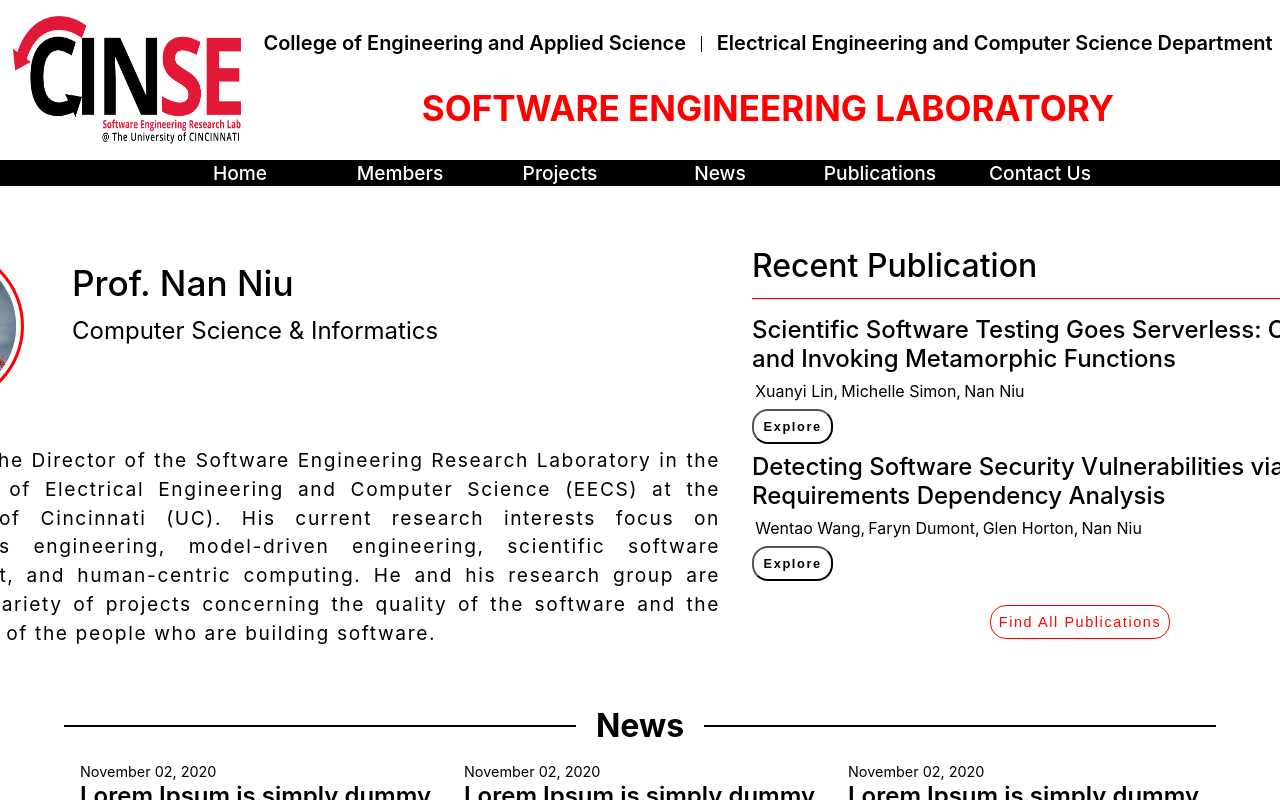
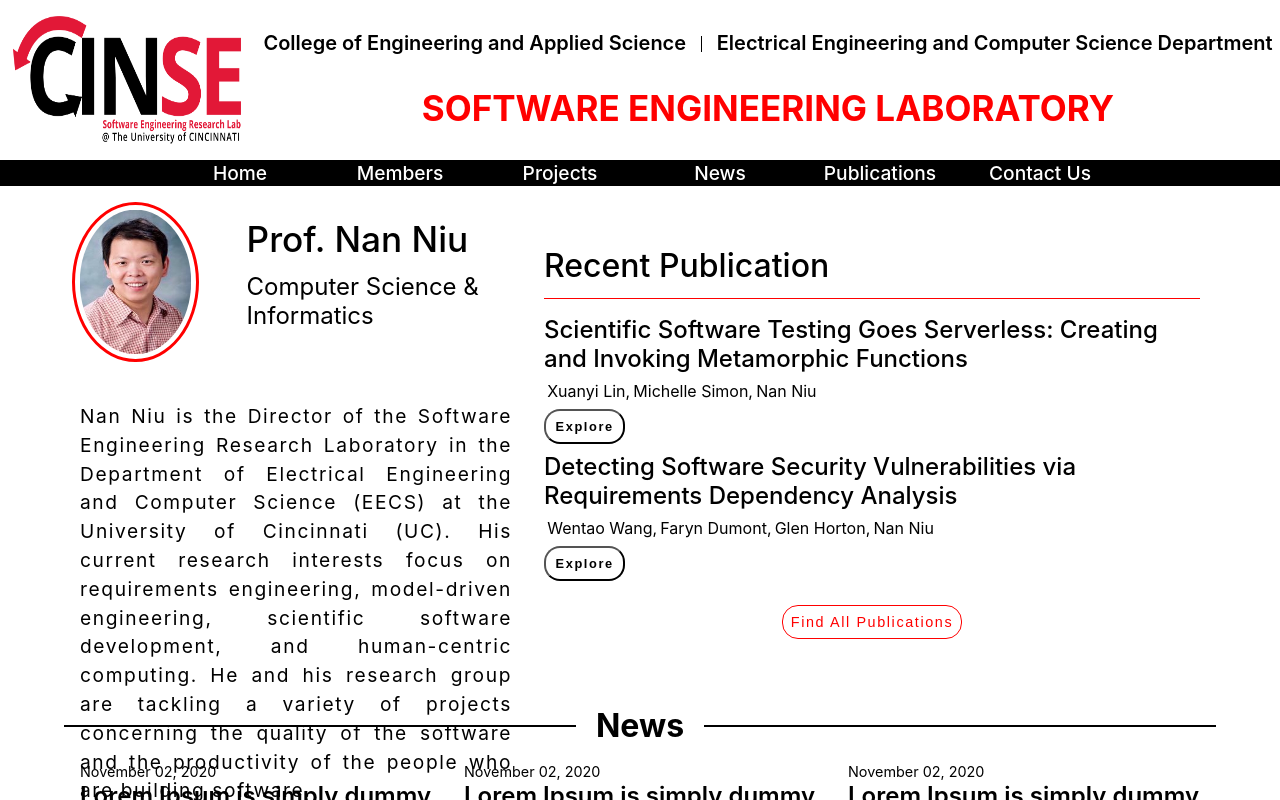
Before and after one commit to NanNiuCINSE/CINSE-Website, a React (Create React App) app: page / in a window 1280 px wide. Built offline with nearby package versions, Linux system fonts and the light colour scheme.

Commit message:
corrected css styling for the main section

```diff
--- a/src/components/LandingPage/LandingPage.css
+++ b/src/components/LandingPage/LandingPage.css
@@ -4,10 +4,3 @@
 	grid-template-rows: repeat(3, 31.5rem);
 	gap: 1rem;
 }
-.landing-container {
-	width: 100vw;
-	/* height: 31.5rem; */
-	display: flex;
-	justify-content: center;
-	align-items: center;
-}
--- a/src/components/LandingPage/LandingPage.jsx
+++ b/src/components/LandingPage/LandingPage.jsx
@@ -1,22 +1,16 @@
-import React, { Fragment } from 'react';
+import React from 'react';
 import './LandingPage.css';
-import Profile from './Profile/Profile';
-import SidePublication from './SidePublication/SidePublication';
+import MainSection from './MainSection/MainSection';
 import NewsSection from './NewsSection/NewsSection';
 import LabPhoto from './LabPhoto/LabPhoto';
 
 const LandingPage = () => {
 	return (
-		<Fragment>
-			<div className='landing-main-container'>
-				<div className='landing-container'>
-					<Profile />
-					<SidePublication />
-				</div>
-				<NewsSection />
-				<LabPhoto />
-			</div>
-		</Fragment>
+		<div className='landing-main-container'>
+			<MainSection />
+			<NewsSection />
+			<LabPhoto />
+		</div>
 	);
 };
 
--- /dev/null
+++ b/src/components/LandingPage/MainSection/MainSection.css
@@ -0,0 +1,11 @@
+.landing-container {
+	display: flex;
+	justify-content: center;
+	align-items: center;
+}
+
+.landing-wrapper {
+	width: 90%;
+	height: 100%;
+	display: flex;
+}
--- /dev/null
+++ b/src/components/LandingPage/MainSection/MainSection.jsx
@@ -0,0 +1,19 @@
+import React from 'react';
+import './MainSection.css';
+import Profile from './Profile/Profile';
+import SidePublication from './SidePublication/SidePublication';
+
+const MainSection = () => {
+	return (
+		<section className='landing-container'>
+			{/*
+			<SidePublication /> */}
+			<div className='landing-wrapper'>
+				<Profile />
+				<SidePublication />
+			</div>
+		</section>
+	);
+};
+
+export default MainSection;
--- a/src/components/LandingPage/Profile/Profile.css
+++ b/src/components/LandingPage/MainSection/Profile/Profile.css
@@ -1,6 +1,5 @@
 .profile-main-container {
-	width: 55rem;
-	height: 26rem;
+	flex: 1;
 	/* border: 1px solid; */
 	display: flex;
 	flex-direction: column;
--- a/src/components/LandingPage/Profile/Profile.data.js
+++ b/src/components/LandingPage/MainSection/Profile/Profile.data.js
@@ -1,4 +1,4 @@
-import professor from '../../../resources/Images/nan.jpg';
+import professor from '../../../../resources/Images/nan.jpg';
 
 export const profileData = {
 	name: 'Prof. Nan Niu',
--- a/src/components/LandingPage/SidePublication/SidePublication.css
+++ b/src/components/LandingPage/MainSection/SidePublication/SidePublication.css
@@ -1,7 +1,5 @@
 .sidepub-section {
-	width: 45rem;
-	height: 30rem;
-	/* border: 1px solid; */
+	flex: 1;
 	display: flex;
 	justify-content: center;
 	align-items: center;
```
Also changed, not shown: src/components/LandingPage/MainSection/Profile/Profile.jsx (renamed from src/components/LandingPage/Profile/Profile.jsx), src/components/LandingPage/MainSection/SidePublication/SidePublication.data.js (renamed from src/components/LandingPage/SidePublication/SidePublication.data.js), src/components/LandingPage/MainSection/SidePublication/SidePublication.jsx (renamed from src/components/LandingPage/SidePublication/SidePublication.jsx).
